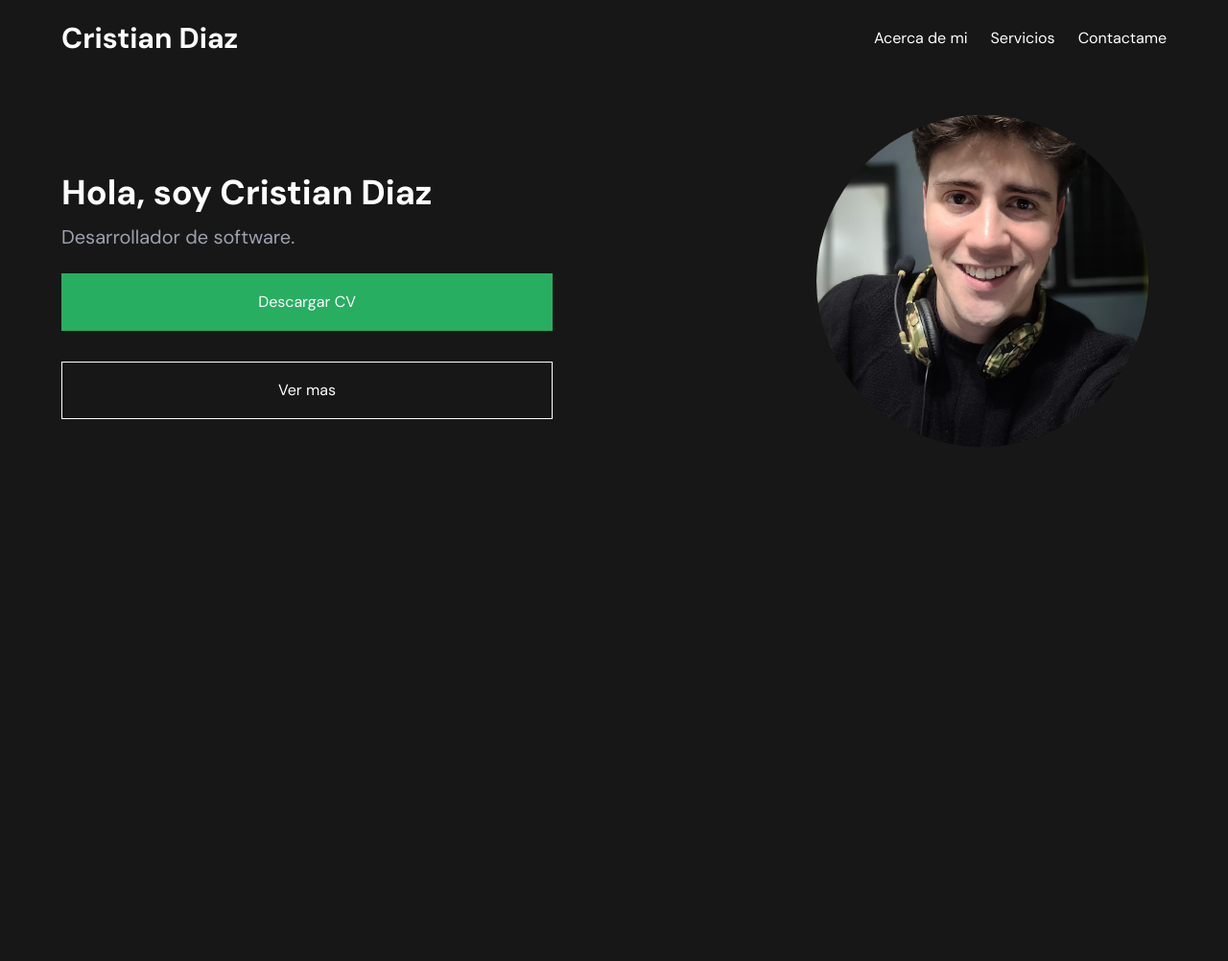
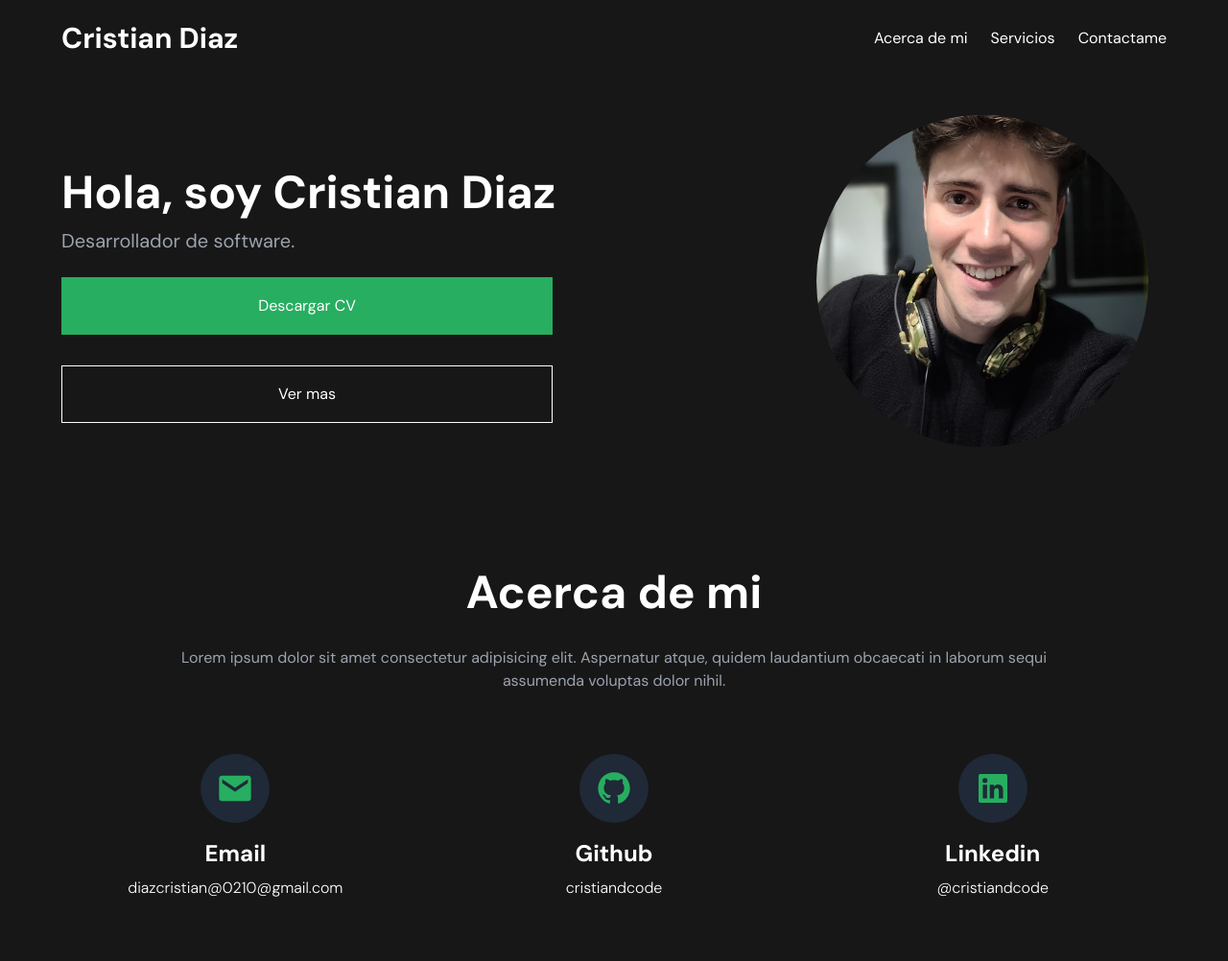
Before and after one commit to cristiandcode/Portfolio-tailwind, a website: page src/index.html in a window 1280 px wide. Shown: the whole page at 96% size. Before the commit the page ends 800 px from the top, so only its background shows below. Drawn offline with Linux system fonts and the light colour scheme.

Commit message:
Agregue la seccion acerca de mi

```diff
--- a/src/css/tailwind.css
+++ b/src/css/tailwind.css
@@ -3,10 +3,19 @@
 @tailwind utilities;
 
 
-
 @layer base{
     h1,h2,h3,h4,h5,h6{
         @apply font-bold;
+    }
+}
+
+@layer components{
+    .icons-container{
+        @apply p-4 w-max aspect-square bg-gray-800 rounded-full;
+    }
+
+    .icons{
+        @apply fill-green-color w-10
     }
 }
 
--- a/src/index.html
+++ b/src/index.html
@@ -48,7 +48,7 @@
                 </figure>
 
                 <article class="text-center mt-8 md:w-1/2 md:text-left">
-                    <h1 class="text-4xl">Hola, soy Cristian Diaz</h1>
+                    <h1 class="text-4xl md:text-5xl">Hola, soy Cristian Diaz</h1>
                     <p class="text-gray-400 text-xl mt-3 mb-6">Desarrollador de software.</p>
 
                     <div class="grid grid-cols[repeat(auto-fit,minmax(170px,1fr))] auto-rows-[60px] gap-8 max-w-lg mx-auto md:mx-0">
@@ -60,6 +60,44 @@
 
         </header>
 
+        <main>
+
+
+            <section class="py-16 text-center">
+                <h2 class="text-4xl md:text-5xl">Acerca de mi</h2>
+                <p class="mt-8 mb-16 leading-normal text-gray-400 md:w-4/5 md:mx-auto">Lorem ipsum dolor sit amet consectetur adipisicing elit. Aspernatur atque, quidem laudantium obcaecati in laborum sequi assumenda voluptas dolor nihil.</p>
+
+                <div class="grid gap-8 justify-center justify-items-center md:grid-cols-3">
+
+                    <article class="w-max grid justify-items-center">
+                        <div class="icons-container">
+                            <svg xmlns="http://www.w3.org/2000/svg"  viewBox="0 0 24 24" class="icons"><path d="M20 4H4a2 2 0 0 0-2 2v12a2 2 0 0 0 2 2h16a2 2 0 0 0 2-2V6a2 2 0 0 0-2-2zm0 4.7-8 5.334L4 8.7V6.297l8 5.333 8-5.333V8.7z"></path></svg>
+                        </div>
+                        <h3 class="text-2xl mt-4 mb-2">Email</h3>
+                        <p class="font-light">diazcristian@0210@gmail.com</p>
+                    </article>
+
+                    <article class="w-max grid justify-items-center">
+                        <div class="icons-container">
+                            <svg
+                             xmlns="http://www.w3.org/2000/svg"  viewBox="0 0 24 24" class="icons"><path fill-rule="evenodd" clip-rule="evenodd" d="M12.026 2c-5.509 0-9.974 4.465-9.974 9.974 0 4.406 2.857 8.145 6.821 9.465.499.09.679-.217.679-.481 0-.237-.008-.865-.011-1.696-2.775.602-3.361-1.338-3.361-1.338-.452-1.152-1.107-1.459-1.107-1.459-.905-.619.069-.605.069-.605 1.002.07 1.527 1.028 1.527 1.028.89 1.524 2.336 1.084 2.902.829.091-.645.351-1.085.635-1.334-2.214-.251-4.542-1.107-4.542-4.93 0-1.087.389-1.979 1.024-2.675-.101-.253-.446-1.268.099-2.64 0 0 .837-.269 2.742 1.021a9.582 9.582 0 0 1 2.496-.336 9.554 9.554 0 0 1 2.496.336c1.906-1.291 2.742-1.021 2.742-1.021.545 1.372.203 2.387.099 2.64.64.696 1.024 1.587 1.024 2.675 0 3.833-2.33 4.675-4.552 4.922.355.308.675.916.675 1.846 0 1.334-.012 2.41-.012 2.737 0 .267.178.577.687.479C19.146 20.115 22 16.379 22 11.974 22 6.465 17.535 2 12.026 2z"></path>
+                            </svg>
+                        </div>
+                        <h3 class="text-2xl mt-4 mb-2">Github</h3>
+                        <a href="#" class="font-light">cristiandcode</a>
+                    </article>
+                    <article class="w-max grid justify-items-center">
+                        <div class="icons-container">
+                            <svg xmlns="http://www.w3.org/2000/svg" viewBox="0 0 24 24" class="icons"><path d="M20 3H4a1 1 0 0 0-1 1v16a1 1 0 0 0 1 1h16a1 1 0 0 0 1-1V4a1 1 0 0 0-1-1zM8.339 18.337H5.667v-8.59h2.672v8.59zM7.003 8.574a1.548 1.548 0 1 1 0-3.096 1.548 1.548 0 0 1 0 3.096zm11.335 9.763h-2.669V14.16c0-.996-.018-2.277-1.388-2.277-1.39 0-1.601 1.086-1.601 2.207v4.248h-2.667v-8.59h2.56v1.174h.037c.355-.675 1.227-1.387 2.524-1.387 2.704 0 3.203 1.778 3.203 4.092v4.71z"></path></svg>
+                            </svg>
+                        </div>
+                        <h3 class="text-2xl mt-4 mb-2">Linkedin</h3>
+                        <a href="#" class="font-light">@cristiandcode</a>
+                    </article>
+
+                </div>
+            </section>
+        </main>
 
     </div>
 
```
Also changed, not shown: src/css/estillos.css.
